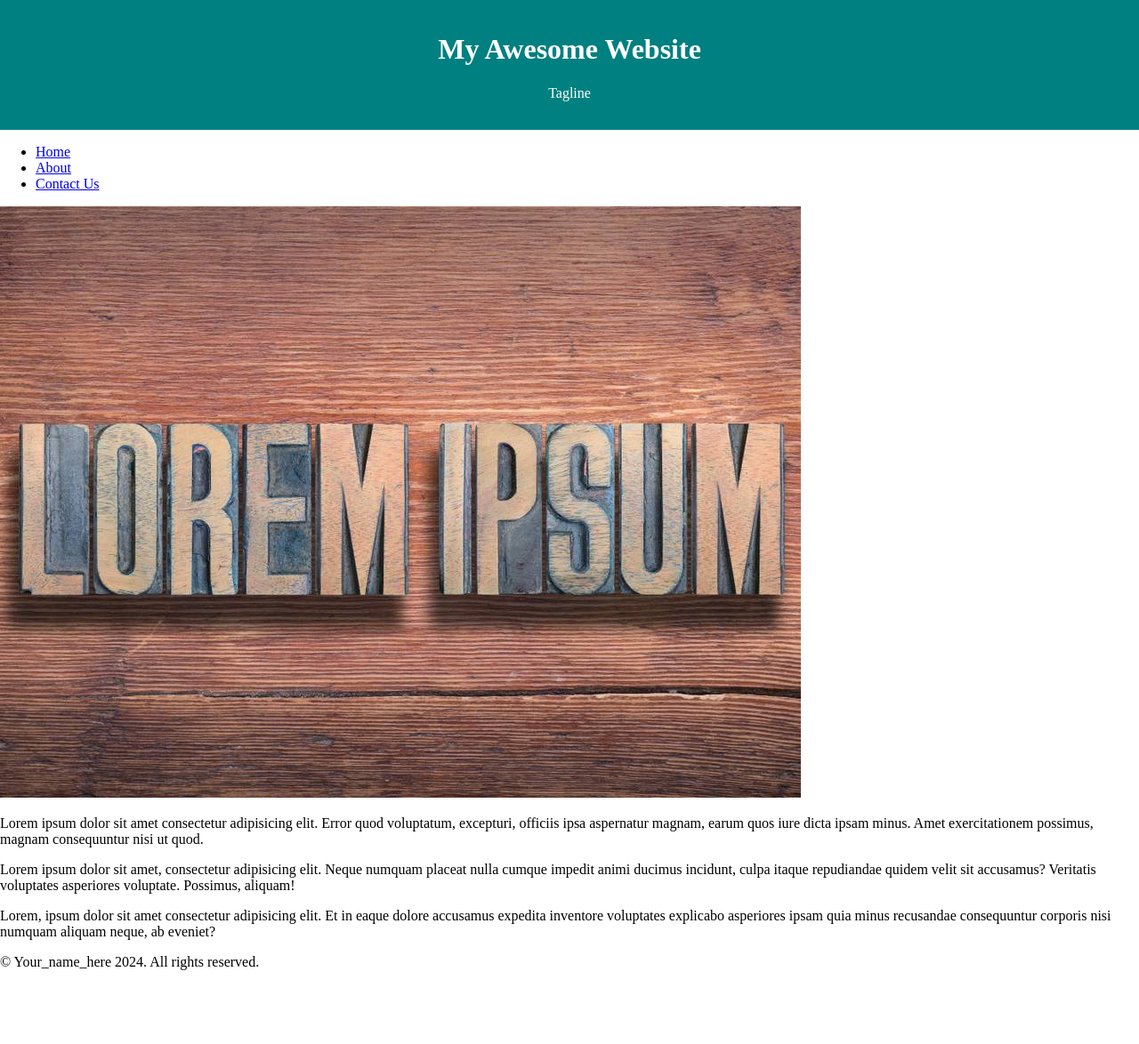
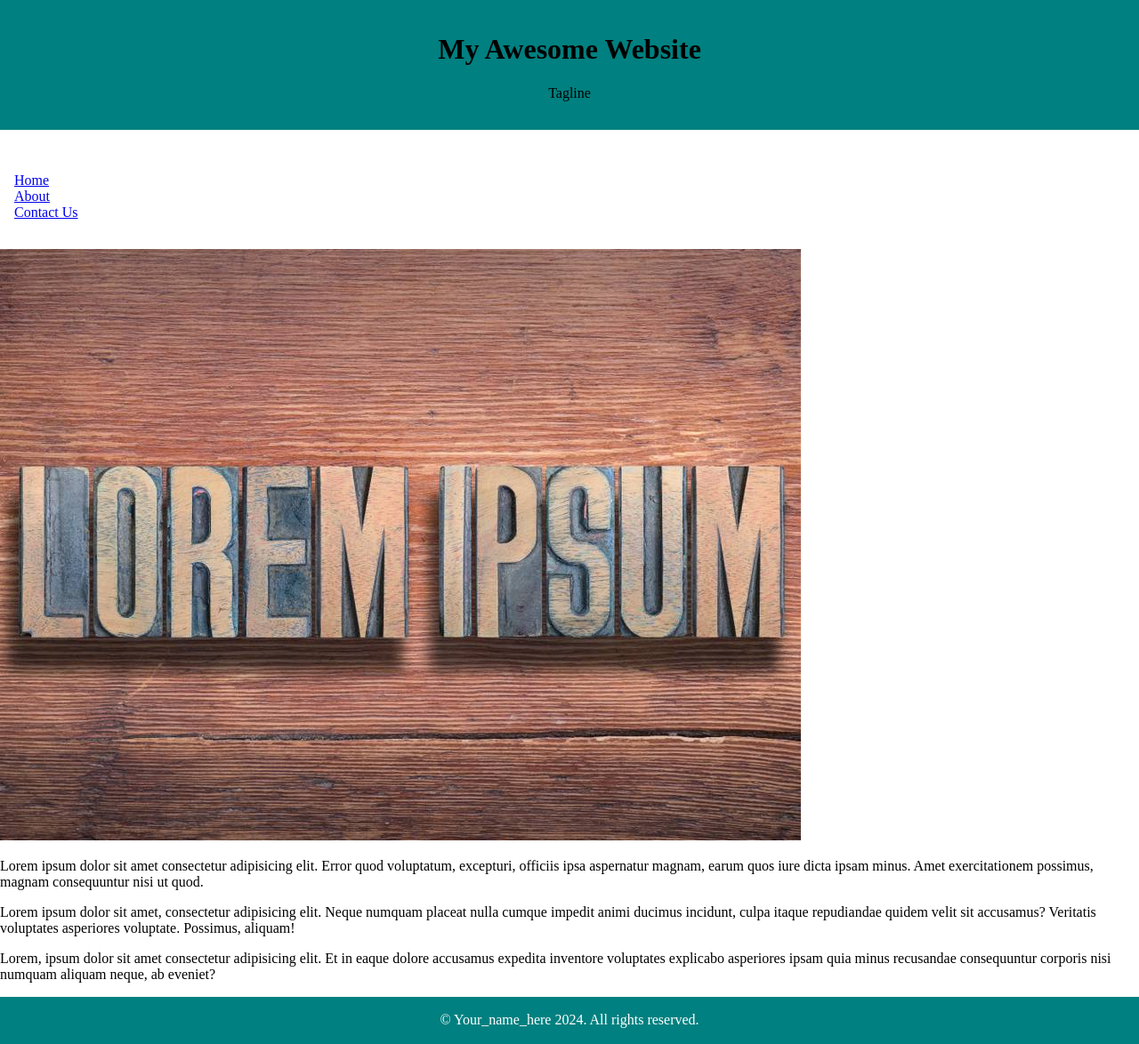
Before and after one commit to AlfredChan919/acit1620-setA-lab3, a plain HTML site: page index.html in a window 1280 px wide. Shown: the whole page at 89% size. Before the commit the page ends 1091 px from the top, so only its background shows below. Drawn offline with Linux system fonts and the light colour scheme.

Commit message:
added footer + unordered list styles

```diff
--- a/styles.css
+++ b/styles.css
@@ -32,8 +32,27 @@ form button {
 /* HEADER STYLES*/
 header{
     background-color: teal;
-    color: white;
+    color: black;
     padding: 1rem;
     margin-bottom: 1rem;
     text-align: center;
 }
+
+/* FOOTER STYLES*/
+footer{
+    background-color: teal;
+    color: #fff;
+    text-align: center;
+    padding: .1rem;
+}
+
+/* UNORDERED LIST STYLES*/
+ul{
+    list-style-type:none;
+    padding: 1rem;
+    display: inline-block;
+}
+
+.img{
+
+}
```
